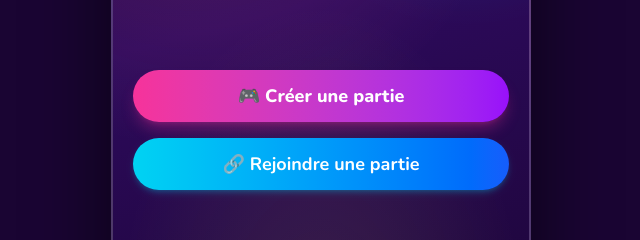
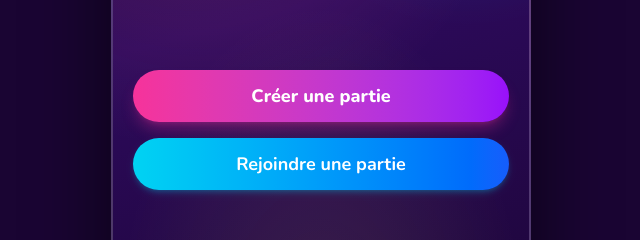
Before and after one commit to skander1203/quizflag, a React (Vite) app: page /multiplayer in a window 1280 px wide. Both pictures are taken after a click on the button "Continuer sans compte →". Shown: the part 359-599 px from the top of the page, without its empty margins (319-959 px from the left). Built offline with nearby package versions, Linux system fonts and the light colour scheme.

Commit message:
remove emojis multiplayer menu

```diff
--- a/src/pages/MultiplayerMenu.tsx
+++ b/src/pages/MultiplayerMenu.tsx
@@ -33,7 +33,7 @@ export function MultiplayerMenu() {
           transition={{ type: 'spring', stiffness: 500, damping: 15 }}
           onClick={withClick(() => navigate('/multiplayer/create'))}
         >
-          🎮 Créer une partie
+          Créer une partie
         </motion.button>
 
         <motion.button
@@ -44,7 +44,7 @@ export function MultiplayerMenu() {
           transition={{ type: 'spring', stiffness: 500, damping: 15 }}
           onClick={withClick(() => navigate('/multiplayer/join'))}
         >
-          🔗 Rejoindre une partie
+          Rejoindre une partie
         </motion.button>
       </div>
     </div>
```
